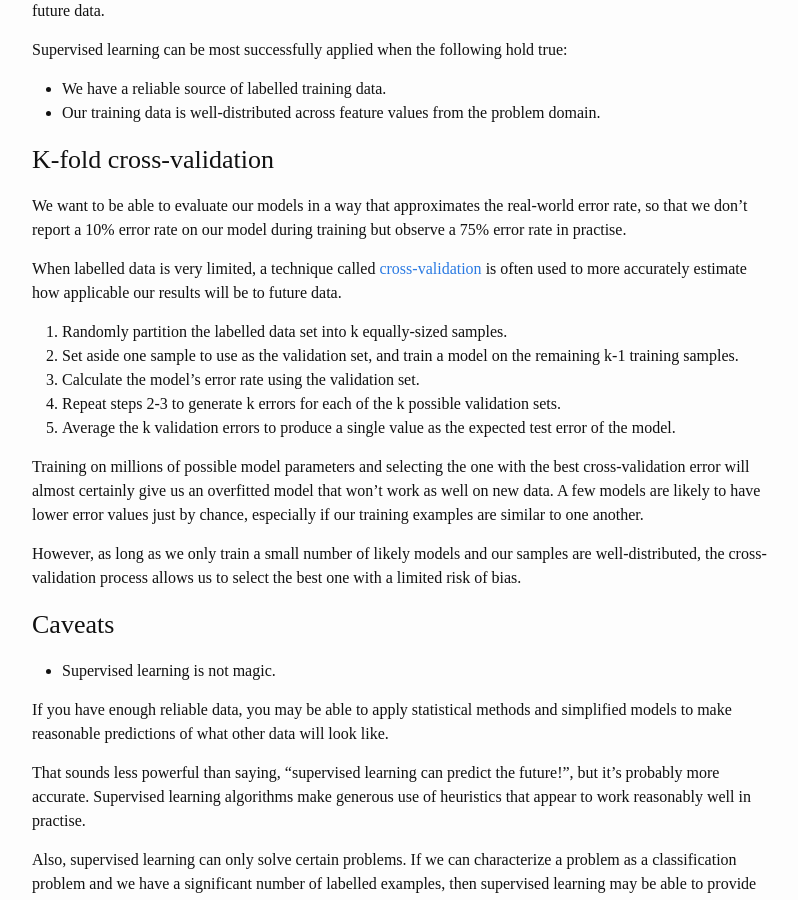
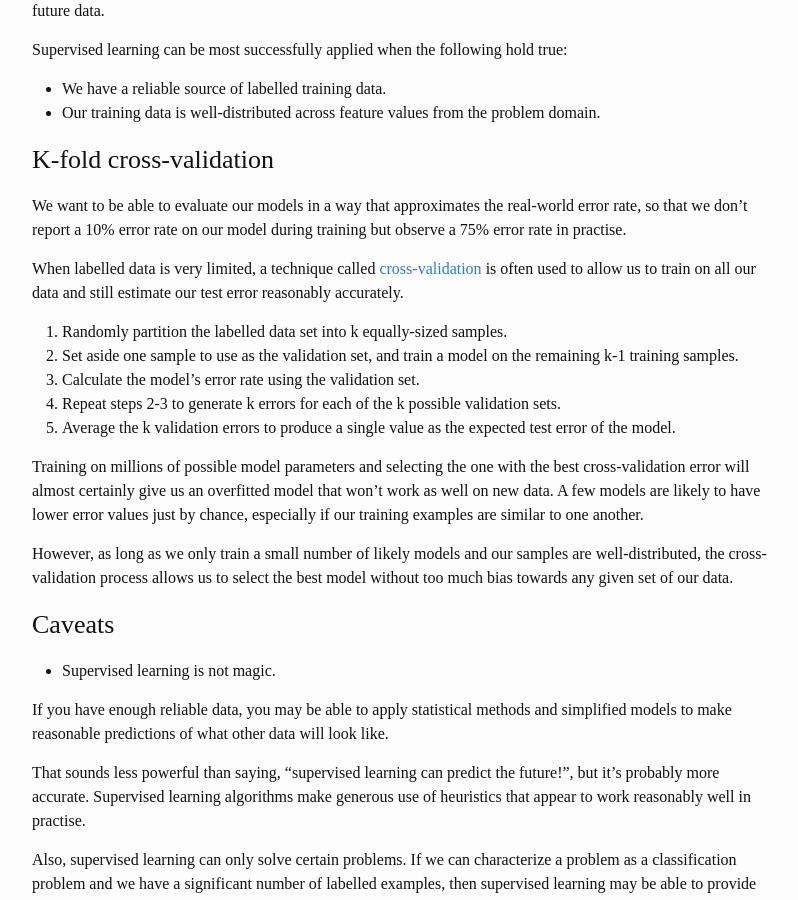
Before and after one commit to msayson/msayson.github.io, a Jekyll site: the page built from _posts/2016-10-09-supervised-learning.markdown, in a window 1280 px wide and 900 px high, scrolled down 1671 px. Shown: the whole window, without its empty margins (238-1036 px from the left). Built offline with Jekyll 4.4.1, drawn with Linux system fonts in a browser that asks for light colours.

Commit message:
Updated wording of cross-validation section

```diff
--- a/_posts/2016-10-09-supervised-learning.markdown
+++ b/_posts/2016-10-09-supervised-learning.markdown
@@ -50,7 +50,7 @@ Supervised learning can be most successfully applied when the following hold tru
 
 We want to be able to evaluate our models in a way that approximates the real-world error rate, so that we don't report a 10% error rate on our model during training but observe a 75% error rate in practise.
 
-When labelled data is very limited, a technique called [cross-validation](https://en.wikipedia.org/wiki/Cross-validation_%28statistics%29) is often used to more accurately estimate how applicable our results will be to future data.
+When labelled data is very limited, a technique called [cross-validation](https://en.wikipedia.org/wiki/Cross-validation_%28statistics%29) is often used to allow us to train on all our data and still estimate our test error reasonably accurately.
 
 1. Randomly partition the labelled data set into k equally-sized samples.
 2. Set aside one sample to use as the validation set, and train a model on the remaining k-1 training samples.
@@ -60,7 +60,7 @@ When labelled data is very limited, a technique called [cross-validation](https:
 
 Training on millions of possible model parameters and selecting the one with the best cross-validation error will almost certainly give us an overfitted model that won't work as well on new data.  A few models are likely to have lower error values just by chance, especially if our training examples are similar to one another.
 
-However, as long as we only train a small number of likely models and our samples are well-distributed, the cross-validation process allows us to select the best one with a limited risk of bias.
+However, as long as we only train a small number of likely models and our samples are well-distributed, the cross-validation process allows us to select the best model without too much bias towards any given set of our data.
 
 ### Caveats
 
```
